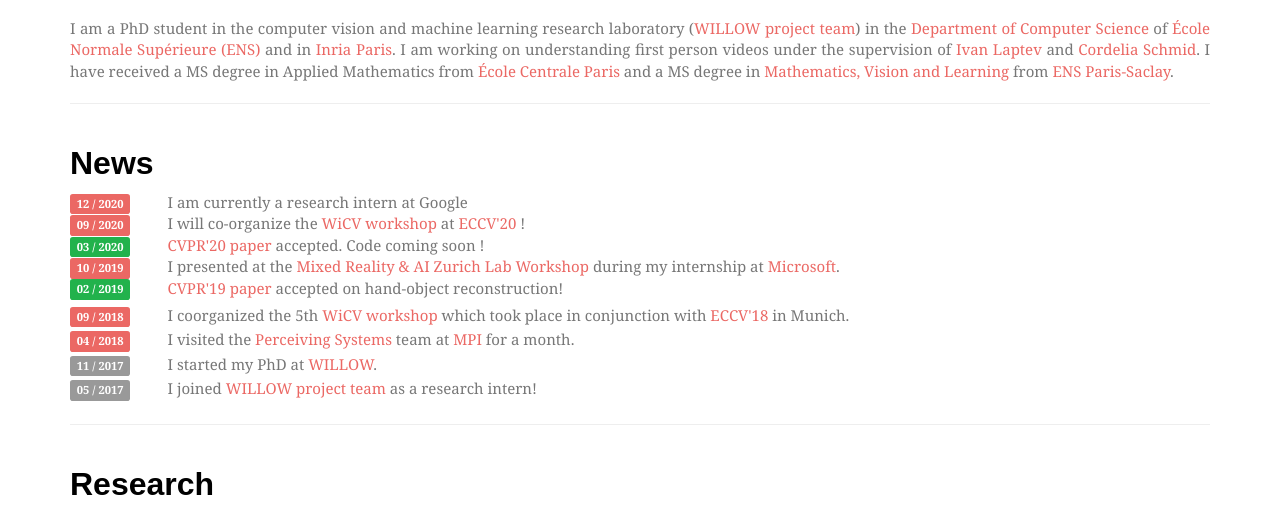
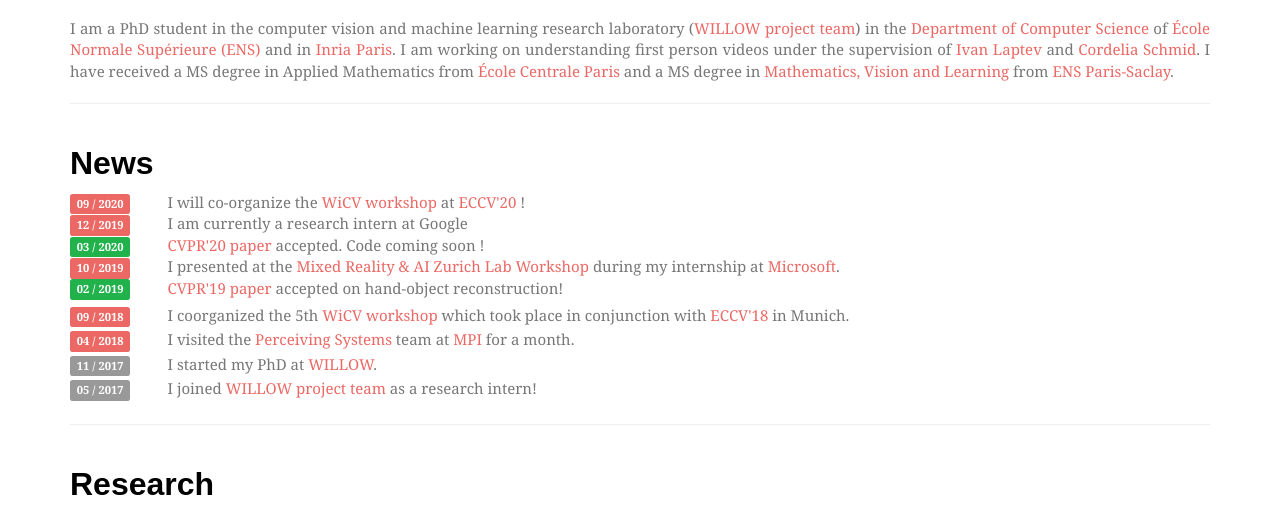
Before and after one commit to hassony2/hassony2.github.io, a plain HTML site: page index.html in a window 1280 px wide. Shown: the part 288-797 px from the top of the page. Drawn offline with Linux system fonts and the light colour scheme; files whose address does not match are found by name; a web font is replaced by a local one.

Commit message:
Fix dates

```diff
--- a/index.html
+++ b/index.html
@@ -80,15 +80,6 @@
         </div>
         <!-- End news header -->
 
-  <!-- Google internship -->
-        <div class="row">
-          <div class="col-sm-1 col-md-1">
-            <span class="label label-primary">12 / 2020</span>
-          </div>
-          <div class="col-sm-11 col-md-11">
-            I am currently a research intern at Google
-          </div>
-        </div>
 	<!-- ECCV 2020 -->
         <div class="row">
           <div class="col-sm-1 col-md-1">
@@ -96,6 +87,15 @@
           </div>
           <div class="col-sm-11 col-md-11">
             I will co-organize the <a href="https://sites.google.com/corp/view/wicvworkshop-eccv2020/">WiCV workshop</a> at <a href="https://eccv2020.eu/">ECCV'20</a> !
+          </div>
+        </div>
+  <!-- Google internship -->
+        <div class="row">
+          <div class="col-sm-1 col-md-1">
+            <span class="label label-primary">12 / 2019 </span>
+          </div>
+          <div class="col-sm-11 col-md-11">
+            I am currently a research intern at Google
           </div>
         </div>
 	<!-- Photometric consistency accepted -->
```
